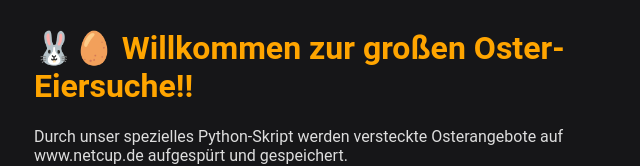
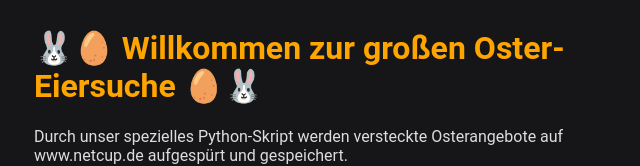
Before and after one commit to samanalyst/Duplication-check, a plain HTML site: page index.html in a window 1280 px wide. Shown: the top 166 px of the page, without its empty margins (306-946 px from the left). Drawn offline with Linux system fonts and the light colour scheme.

Commit message:
add html darstellung

```diff
--- a/index.html
+++ b/index.html
@@ -40,7 +40,7 @@
 </head>
 <body>
     <div class="container">
-        <h1>🐰🥚 Willkommen zur großen Oster-Eiersuche!!</h1>
+        <h1>🐰🥚 Willkommen zur großen Oster-Eiersuche 🥚🐰</h1>
         <p>Durch unser spezielles Python-Skript werden versteckte Osterangebote auf www.netcup.de aufgespürt und gespeichert.</p>
         <p>Automatische Aktualisierung alle 2 Minuten, damit Sie keine versteckten Schätze verpassen! 🔄🔎</p>
         <p>Weiterleitung zu bisher gefundenen Oster-Eiern für dieses Jahr. Viel Spaß mit den Angeboten!</p>
```
